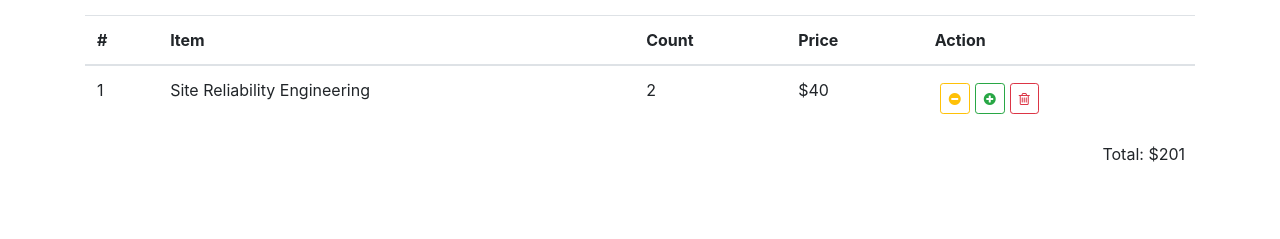
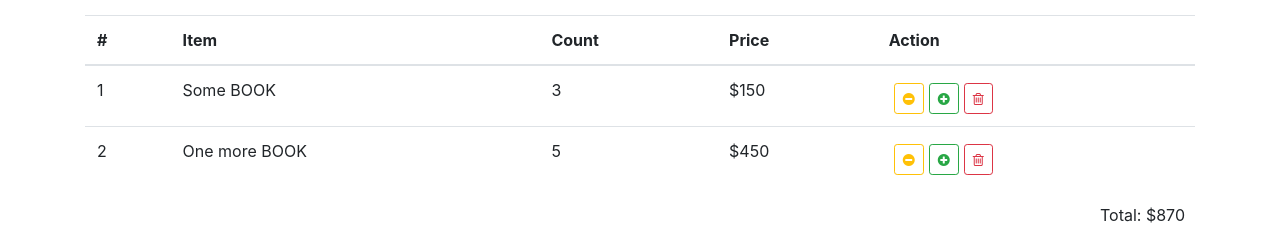
Before and after one commit to alexnas/react-book-store, a React (Create React App) app: page / in a window 1280 px wide. Shown: the part 558-797 px from the top of the page. Built offline with nearby package versions, Linux system fonts and the light colour scheme.

Commit message:
Fill data into shopping cart table through redux.

```diff
--- a/src/components/shopping-cart-table/ShoppingCartTable.js
+++ b/src/components/shopping-cart-table/ShoppingCartTable.js
@@ -1,8 +1,47 @@
 import React from 'react';
+import { connect } from 'react-redux';
 
 import './ShoppingCartTable.css';
 
-const ShoppingCartTable = () => {
+const ShoppingCartTable = ({
+  items,
+  total,
+  onIncrease,
+  onDecrease,
+  onDelete,
+}) => {
+  const renderRow = (item, idx) => {
+    const { id, title, count, total } = item;
+    return (
+      <tr key={id}>
+        <td>{idx + 1}</td>
+        <td>{title}</td>
+        <td>{count}</td>
+        <td>${total}</td>
+        <td>
+          <button
+            onClick={() => onDecrease(id)}
+            className='btn btn-outline-warning btn-sm'
+          >
+            <i className='fa fa-minus-circle'></i>
+          </button>
+          <button
+            onClick={() => onIncrease(id)}
+            className='btn btn-outline-success btn-sm'
+          >
+            <i className='fa fa-plus-circle'></i>
+          </button>
+          <button
+            onClick={() => onDelete(id)}
+            className='btn btn-outline-danger btn-sm'
+          >
+            <i className='fa fa-trash-o'></i>
+          </button>
+        </td>
+      </tr>
+    );
+  };
+
   return (
     <div className='shopping-cart-table'>
       <h2>Your Order</h2>
@@ -16,30 +55,36 @@
             <th>Action</th>
           </tr>
         </thead>
-        <tbody>
-          <tr>
-            <td>1</td>
-            <td>Site Reliability Engineering</td>
-            <td>2</td>
-            <td>$40</td>
-            <td>
-              <button className='btn btn-outline-warning btn-sm'>
-                <i className='fa fa-minus-circle'></i>
-              </button>
-              <button className='btn btn-outline-success btn-sm'>
-                <i className='fa fa-plus-circle'></i>
-              </button>
-              <button className='btn btn-outline-danger btn-sm'>
-                <i className='fa fa-trash-o'></i>
-              </button>
-            </td>
-          </tr>
-        </tbody>
+        <tbody>{items.map(renderRow)}</tbody>
       </table>
 
-      <div className='total'>Total: $201 </div>
+      <div className='total'>Total: ${total} </div>
     </div>
   );
 };
 
-export default ShoppingCartTable;
+const mapStateToProps = ({ cartItems, orderTotal }) => {
+  return {
+    items: cartItems,
+    total: orderTotal,
+  };
+};
+
+const mapDispatchToProps = dispatch => {
+  return {
+    onIncrease: id => {
+      console.log(`onIncrease ${id}`);
+    },
+    onDecrease: id => {
+      console.log(`onDecrease ${id}`);
+    },
+    onDelete: id => {
+      console.log(`onDelete ${id}`);
+    },
+  };
+};
+
+export default connect(
+  mapStateToProps,
+  mapDispatchToProps
+)(ShoppingCartTable);
--- a/src/reducers/reducer.js
+++ b/src/reducers/reducer.js
@@ -8,24 +8,42 @@
   books: [],
   loading: true,
   error: null,
+  cartItems: [
+    {
+      id: 1,
+      title: 'Some BOOK',
+      count: 3,
+      total: 150,
+    },
+    {
+      id: 2,
+      title: 'One more BOOK',
+      count: 5,
+      total: 450,
+    },
+  ],
+  orderTotal: 870,
 };
 
 const reducer = (state = initialState, action) => {
   switch (action.type) {
     case FETCH_BOOKS_REQUEST:
       return {
+        ...state,
         books: [],
         loading: true,
         error: null,
       };
     case FETCH_BOOKS_SUCCESS:
       return {
+        ...state,
         books: action.payload,
         loading: false,
         error: null,
       };
     case FETCH_BOOKS_FAILURE:
       return {
+        ...state,
         books: [],
         loading: false,
         error: action.payload,
```
